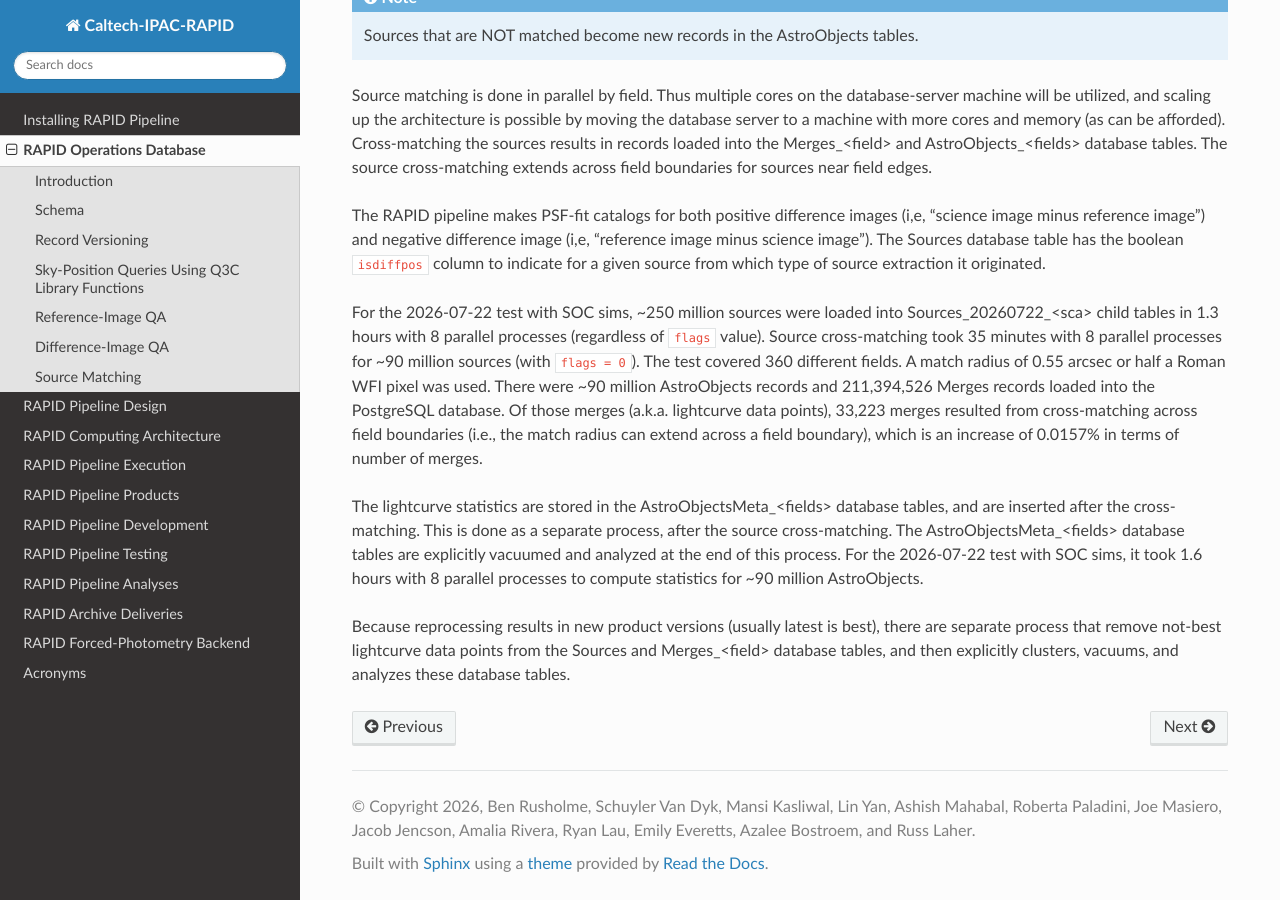
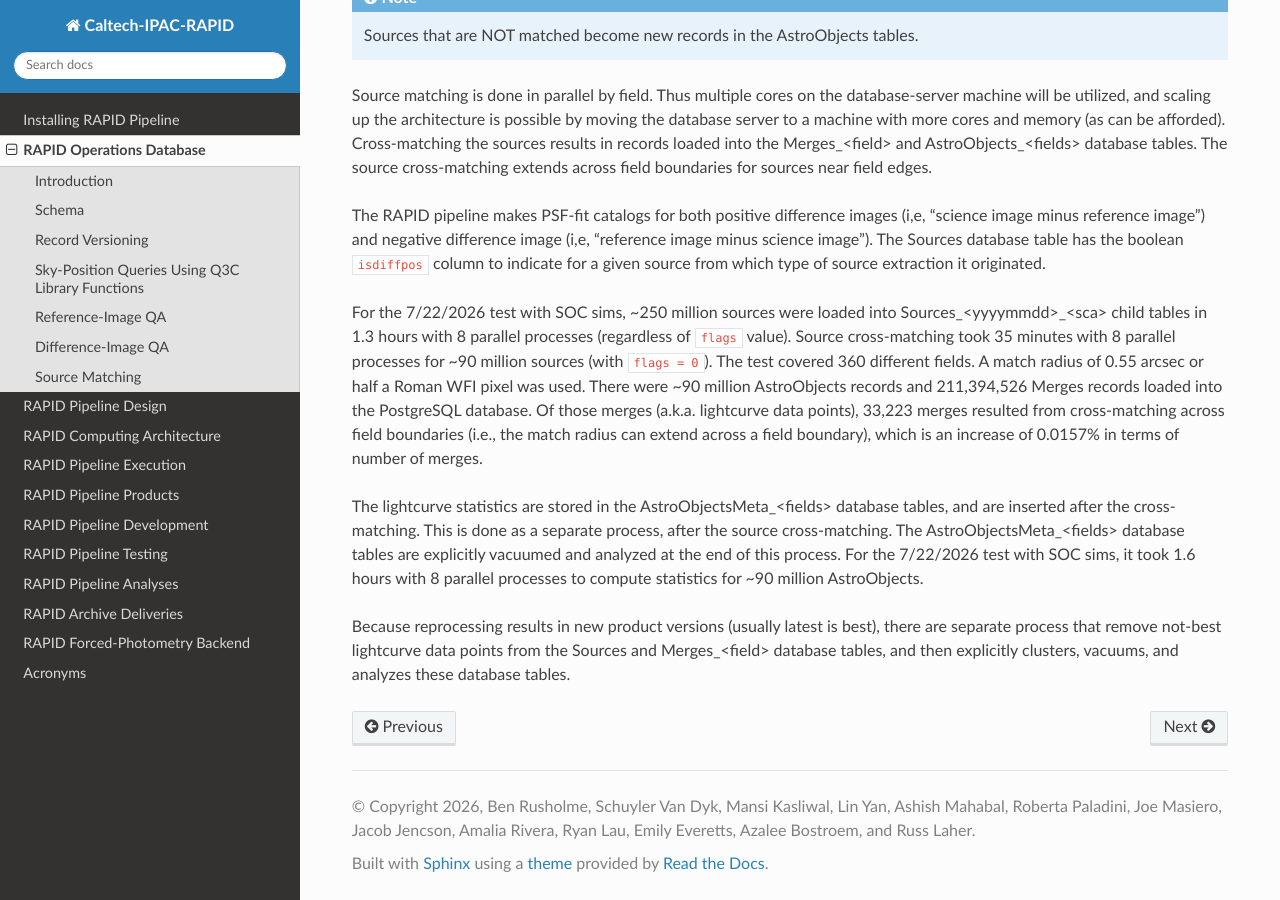
Before and after one commit to Caltech-IPAC/rapid, a Sphinx documentation site: the page built from docs/source/db/db.rst, in a window 1280 px wide and 900 px high, scrolled down 6226 px. Built offline with Sphinx 7.4.7 and the Read the Docs theme 3.1.0, drawn with Linux system fonts in a browser that asks for light colours; the version number could not be read and is left out; some of the changed text lies outside the part shown.

Commit message:
Made some stylistic changes.

```diff
--- a/docs/source/db/db.rst
+++ b/docs/source/db/db.rst
@@ -249,8 +249,8 @@ minus reference image") and negative difference image (i,e, "reference image min
 The Sources database table has the boolean ``isdiffpos`` column to indicate for a given source
 from which type of source extraction it originated.
 
-For the 2026-07-22 test with SOC sims, ~250 million sources were loaded into
-Sources_20260722_<sca> child tables in 1.3 hours with 8 parallel processes
+For the 7/22/2026 test with SOC sims, ~250 million sources were loaded into
+Sources_<yyyymmdd>_<sca> child tables in 1.3 hours with 8 parallel processes
 (regardless of ``flags`` value).
 Source cross-matching took 35 minutes with 8 parallel processes
 for ~90 million sources (with ``flags = 0``).  The test covered 360 different fields.
@@ -263,7 +263,7 @@ across a field boundary), which is an increase of 0.0157% in terms of number of
 The lightcurve statistics are stored in the AstroObjectsMeta_<fields> database tables, and are inserted after the
 cross-matching.  This is done as a separate process, after the source cross-matching.
 The AstroObjectsMeta_<fields> database tables are explicitly vacuumed and analyzed at the end of this process.
-For the 2026-07-22 test with SOC sims, it took 1.6 hours with 8 parallel processes to compute
+For the 7/22/2026 test with SOC sims, it took 1.6 hours with 8 parallel processes to compute
 statistics for ~90 million AstroObjects.
 
 Because reprocessing results in new product versions (usually latest is best), there are
```
Also changed, not shown: other parts of docs/source/db/db.rst (+2 -2 lines).
